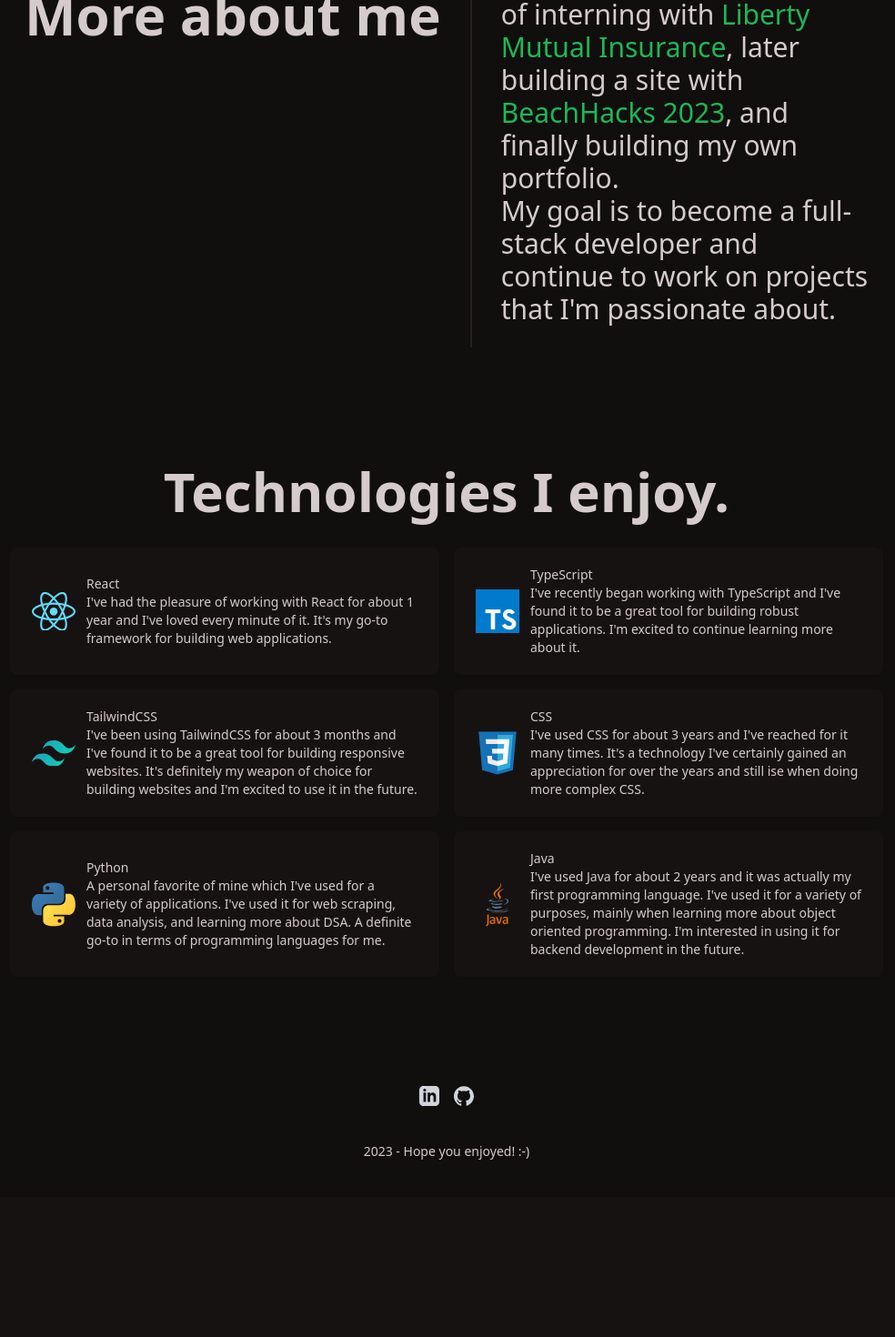
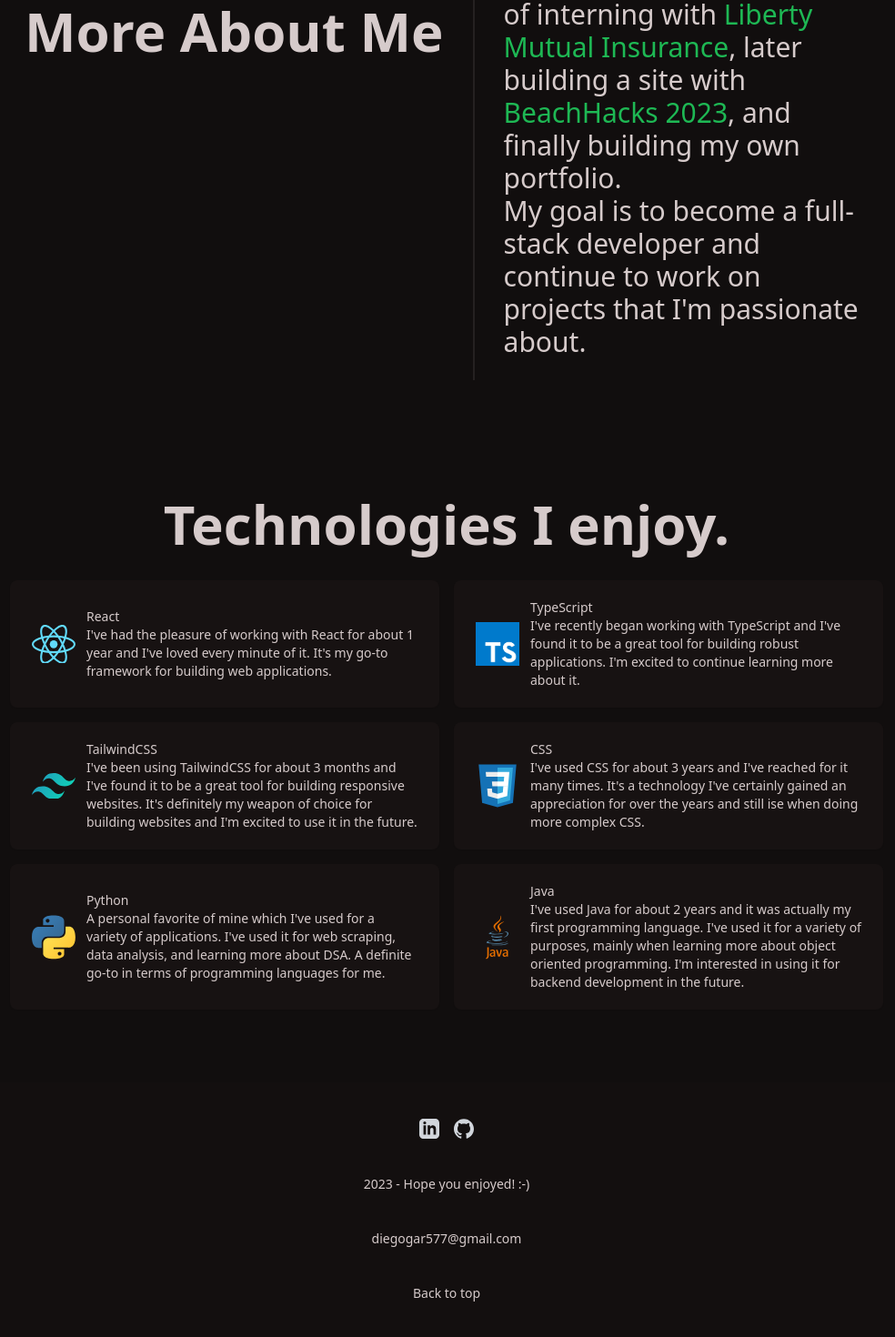
Before and after one commit to diegogarciacs/portfolio, a React (Create React App) app: page / in a window 1280 px wide. Shown: the part 2302-3772 px from the top of the page at 91% size, without its empty margins (149-1133 px from the left). Before the commit the page ends 3618 px from the top, so only its background shows below. Built offline with nearby package versions, Linux system fonts and the light colour scheme; what prettier-plugin-tailwindcss, tailwindcss-font-inter would draw is missing.

Commit message:
footer changes

```diff
--- a/package.json
+++ b/package.json
@@ -1,5 +1,5 @@
 {
-  "homepage": "",
+  "homepage": "http://diegogarciacs.github.io/portfolio",
   "name": "my-portfolio",
   "version": "0.1.0",
   "private": true,
--- a/src/components/Footer.tsx
+++ b/src/components/Footer.tsx
@@ -1,8 +1,9 @@
 import { LinkedInIcon, GithubIcon } from "./Icons";
+import React from "react";
 
 export default function Footer() {
   return (
-    <footer className="footer footer-center rounded bg-base-300/25 p-10 text-base-content">
+    <footer className="footer footer-center rounded bg-base-300 p-10 text-base-content">
       <div>
         <div className="grid grid-flow-col gap-4">
           <a className="link link-hover">
@@ -22,6 +23,16 @@ export default function Footer() {
       <div>
         <p>2023 - Hope you enjoyed! :-)</p>
       </div>
+      <a
+        href="mailto:diegogar577@gmail.com"
+        target="_blank"
+        className="link-hover hover:text-primary-focus "
+      >
+        diegogar577@gmail.com
+      </a>
+      <a href="#navbar" className="link-hover hover:text-primary-focus ">
+        Back to top
+      </a>
     </footer>
   );
 }
--- a/src/components/Navbar.tsx
+++ b/src/components/Navbar.tsx
@@ -2,7 +2,10 @@ import { GithubIcon } from "./Icons";
 
 export default function Navbar() {
   return (
-    <div className="navbar rounded-box bg-base-300 pb-4 text-neutral-content shadow-lg">
+    <div
+      className="navbar rounded-box bg-base-300 pb-4 text-neutral-content shadow-lg"
+      id="navbar"
+    >
       <div className="mx-2 flex-none px-2">
         <span className="font-bold text-lg">Diego O. Garcia</span>
       </div>
--- a/src/pages/AboutMe.tsx
+++ b/src/pages/AboutMe.tsx
@@ -33,7 +33,7 @@ const AboutMe = () => {
     >
       <div className="hero-content flex-col lg:flex-row">
         <h1 className="font-bold antialiased text-4xl sm:whitespace-nowrap sm:text-6xl	">
-          More about me
+          More About Me
         </h1>
         <div className="divider divider-horizontal"></div>
         <div>
```
